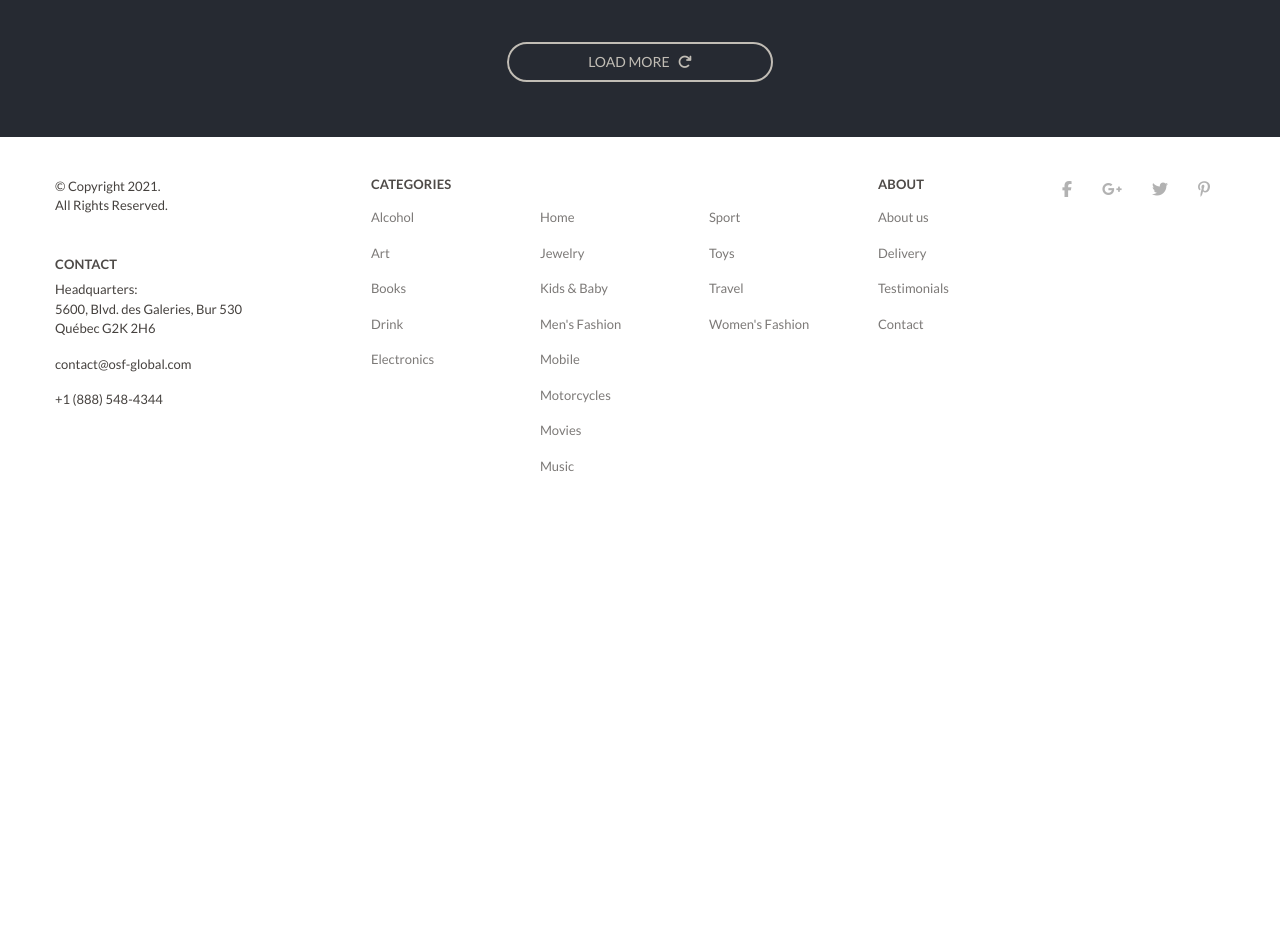
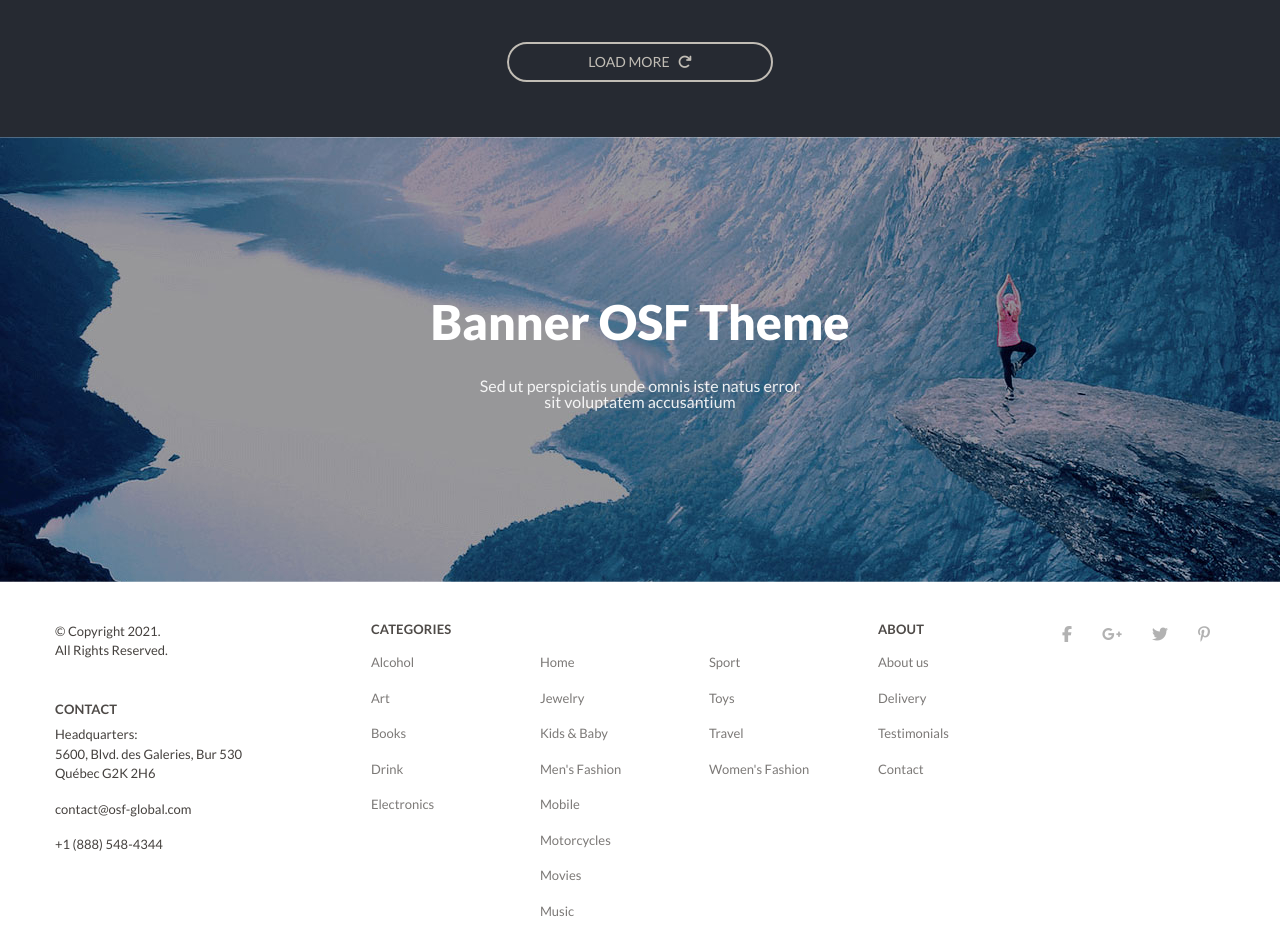
Before and after one commit to HeyIryna/osf_academy, a plain HTML site: page index.html in a window 1280 px wide. Shown: the part 1580-2514 px from the top of the page. Before the commit the page ends 2104 px from the top, so only its background shows below. Drawn offline with nearby package versions, Linux system fonts and the light colour scheme.

Commit message:
Added banner

```diff
--- a/index.html
+++ b/index.html
@@ -262,9 +262,13 @@
                 </div>
                 <button type="button" class="btn btn-outline-primary btn__load">Load More &nbsp;&nbsp;<i class="fas fa-redo"></i></button>
             </div>
+            <div class="banner wrapper_inner">
+                <h2 class="banner__headding">Banner OSF Theme</h2>
+                <p class="banner__text">Sed ut perspiciatis unde omnis iste natus error sit voluptatem accusantium </p>
+            </div>
         </main>
 
-        <footer class="footer wrapper_inner">
+        <footer class="footer wrapper_inner ">
             <div class="footer__info">
                 <div class="footer__copyright">
                     <p>© Copyright 2021.<br>All Rights Reserved.</p>
--- /dev/null
+++ b/scss/_banner.scss
@@ -0,0 +1,26 @@
+.banner {
+    height: 445px;
+    background-image: url('../img/main/banner.jpg');
+    background-repeat: no-repeat;
+    background-size: cover;
+    background-position: center;
+    color: white;
+    display: flex;
+    flex-direction: column;
+    align-items: center;
+    justify-content: center;
+
+    &__headding {
+        font-size: 3rem;
+        font-weight: 900;
+        padding-bottom: 20px;
+    }
+
+    &__text {
+        width: 335px;
+        hyphens:auto;
+        text-align: center;
+        opacity: 0.9;
+        line-height: 1rem;
+    }
+}
--- a/scss/index.scss
+++ b/scss/index.scss
@@ -3,3 +3,4 @@
 @import 'footer';
 @import 'about';
 @import 'popular';
+@import 'banner';
```
Also changed, not shown: scss/_popular.scss (+13 -14 lines), css/index.css, img/main/banner.jpg (added), 1 other file.
